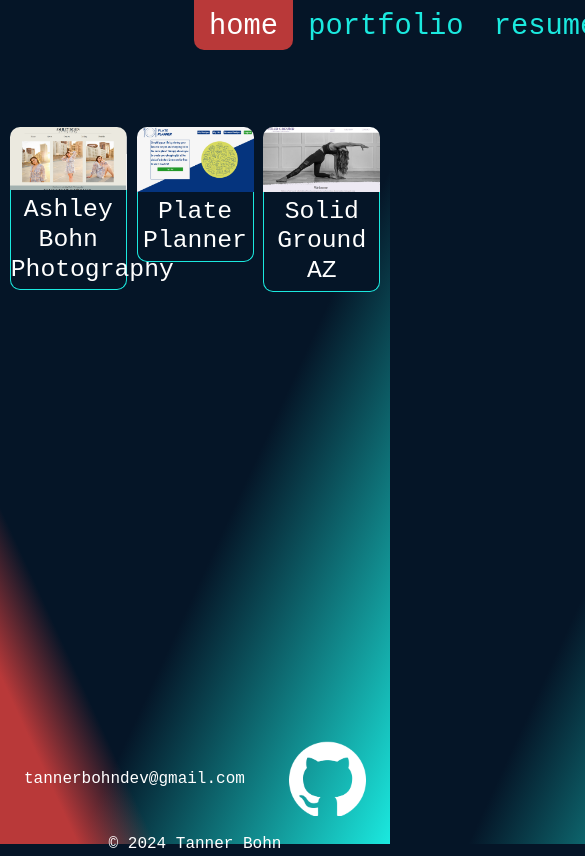
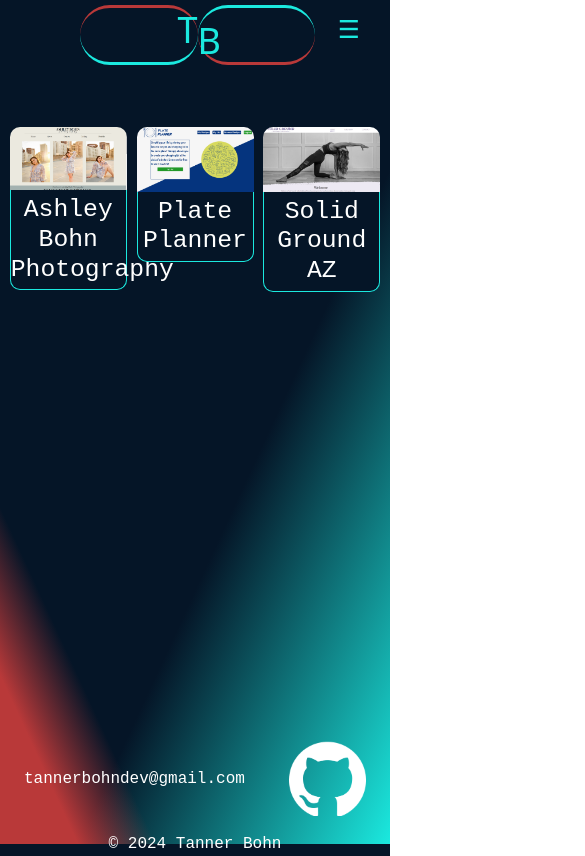
Before and after one commit to tbohn2/my_portfolio, a React (Vite) app: page /my_portfolio/portfolio in a window 390 px wide. Shown: the top 856 px of the page, 585 px wide, since content can reach past the window. Built offline with nearby package versions, Linux system fonts and the light colour scheme; a web font is replaced by a local one.

Commit message:
Created logo; added mobile layout for header

```diff
--- a/src/App.jsx
+++ b/src/App.jsx
@@ -14,18 +14,17 @@ function App() {
   const [displayPage, setDisplayPage] = useState('AboutMe');
 
   useEffect(() => {
-    if (window.innerWidth < 768) {
+    if (window.innerWidth <= 768) {
       setMobile(true);
     }
-
     window.addEventListener('resize', () => {
-      if (window.innerWidth < 768) {
+      if (window.innerWidth <= 768) {
         setMobile(true);
       } else {
         setMobile(false);
       }
-    })
-  }, [])
+    });
+  }, []);
 
   return (
     <Router basename='/my_portfolio'>
--- a/src/components/header.jsx
+++ b/src/components/header.jsx
@@ -4,11 +4,38 @@ import '../styles/header.css'
 import logo from '../assets/logo.png'
 
 // Returns nav at top of each page
-function Header({ displayPage, setDisplayPage }) {
+function Header({ displayPage, setDisplayPage, mobile }) {
     return (
-        <header className='col-12 ps-5 d-flex justify-content-between'>
-            <img src={logo} alt="Logo" className='col-1' />
-            <ul className="myNav roboto fw-lighter col-8 d-flex justify-content-evenly align-items-center">
+        <header className='col-12 d-flex justify-content-between'>
+            <Link to='/' className='logo' onClick={() => setDisplayPage('AboutMe')}>
+                <h1 className="col-12 d-flex justify-content-center align-items-center">
+                    <span id='T' className='col-6 d-flex align-items-start justify-content-end'>T</span>
+                    <span id='B' className='col-6 d-flex align-items-end justify-content-start'>B</span>
+                </h1>
+            </Link>
+            {mobile ?
+                <nav className='fs-2 d-flex justify-content-evenly'>
+                    <div className="dropdown">
+                        <span data-bs-toggle="dropdown" aria-expanded="false">&#9776;</span>
+                        <ul className="col-12 dropdown-menu m-0 p-0">
+                            <li className='col-12 fs-3'>
+                                <Link to='/'>home</Link>
+                            </li>
+                            <li className='col-12 fs-3'>
+                                <Link to='/portfolio'>portfolio</Link>
+                            </li>
+                            <li className='col-12 fs-3'>
+                                <Link to='/resume'>resume</Link>
+                            </li>
+                            <li className='col-12 fs-3'>
+                                <Link to='/contact'>contact</Link>
+                            </li>
+                        </ul>
+                    </div>
+                </nav>
+                :
+                <nav className='col-xl-8 col-md-8'>
+                    <ul className="roboto fw-lighter col-12 d-flex justify-content-evenly align-items-center">
                         <li>
                             <Link to="/" onClick={() => setDisplayPage('AboutMe')} className={displayPage === 'AboutMe' ? ' active' : 'inactive'}>
                                 home
@@ -30,6 +57,8 @@ function Header({ displayPage, setDisplayPage }) {
                             </Link>
                         </li>
                     </ul>
+                </nav>
+            }
         </header>
     );
 }
--- a/src/main.jsx
+++ b/src/main.jsx
@@ -2,7 +2,7 @@ import React from 'react'
 import ReactDOM from 'react-dom/client'
 import App from './App.jsx'
 import 'bootstrap/dist/css/bootstrap.min.css';
-
+import 'bootstrap/dist/js/bootstrap.bundle.min.js';
 
 ReactDOM.createRoot(document.getElementById('root')).render(
   <React.StrictMode>
--- a/src/styles/header.css
+++ b/src/styles/header.css
@@ -2,11 +2,42 @@ header {
     height: 15vh;
 }
 
-header h1 {
-    font-size: 300%;
+.logo {
+    height: 100px;
+    width: 400px;
     color: var(--primary);
     text-align: center;
-    padding: 0px 5px;
+    text-decoration: none;
+    padding-left: 5px;
+    margin-top: 5px;
+}
+
+.logo h1 {
+    font-size: 60px;
+    height: 100%;
+    width: 100%;
+}
+
+#T,
+#B {
+    height: 100%;
+    border-bottom: 3px;
+    border-top: 3px;
+    border-radius: 50px;
+}
+
+#T {
+    border-bottom-style: solid;
+    border-bottom-color: var(--primary);
+    border-top-style: solid;
+    border-top-color: var(--secondary);
+}
+
+#B {
+    border-top-style: solid;
+    border-top-color: var(--primary);
+    border-bottom-style: solid;
+    border-bottom-color: var(--secondary);
 }
 
 header img {
@@ -14,36 +45,104 @@ header img {
     object-fit: cover;
 }
 
-.myNav {
-    font-size: 180%;
+nav {
+    font-size: 32px;
     list-style: none;
-    height: 50px;
+    height: 150px;
 }
 
-.myNav li {
+nav li {
     height: 100%;
     display: flex;
 }
 
-.myNav li a {
+nav li a {
     height: 100%;
     padding: 5px 15px;
     text-decoration: none;
     color: var(--primary);
-    border-radius: 0px 0px 10px 10px;
+    border-width: 0px 0px 3px 0px;
+    border-style: solid;
+    border-color: transparent;
+    border-radius: 50px;
     transition: all 0.25s;
 }
 
-.myNav li a:hover {
+nav li a:hover {
     color: var(--secondary);
 }
 
-.myNav li .active {
-    background-color: var(--secondary);
-    color: white;
+nav li .active {
+    color: var(--secondary);
+    border-width: 0px 0px 3px 0px;
+    border-style: solid;
+    border-color: var(--secondary);
+    border-radius: 50px;
     transition: all 0.25s;
 }
 
-.myNav li .active:hover {
-    color: white;
+@media screen and (max-width: 1200px) {
+    .logo {
+        height: 90px;
+        width: 360px;
+    }
+
+    .logo h1 {
+        font-size: 54px;
+    }
+
+    nav {
+        font-size: 24px;
+    }
 }
+
+@media screen and (max-width: 992px) {
+    .logo {
+        height: 75px;
+        width: 300px;
+    }
+
+    .logo h1 {
+        font-size: 45px;
+    }
+
+    nav {
+        font-size: 24px;
+    }
+}
+
+@media screen and (max-width: 768px) {
+    .logo {
+        position: absolute;
+        top: 0;
+        left: 50%;
+        transform: translateX(-50%);
+    }
+
+    nav {
+        color: var(--primary);
+        position: absolute;
+        top: 10px;
+        right: 30px;
+    }
+
+    .dropdown-menu {
+        background-color: var(--dark) !important;
+        border: 1px solid var(--secondary) !important;
+    }
+
+    .dropdown-menu li {
+        border-bottom: 1px solid var(--secondary);
+    }
+}
+
+@media screen and (max-width: 430px) {
+    .logo {
+        height: 60px;
+        width: 240px;
+    }
+
+    .logo h1 {
+        font-size: 36px;
+    }
+}
```
Lines whose indentation alone changed are shown as unchanged.
